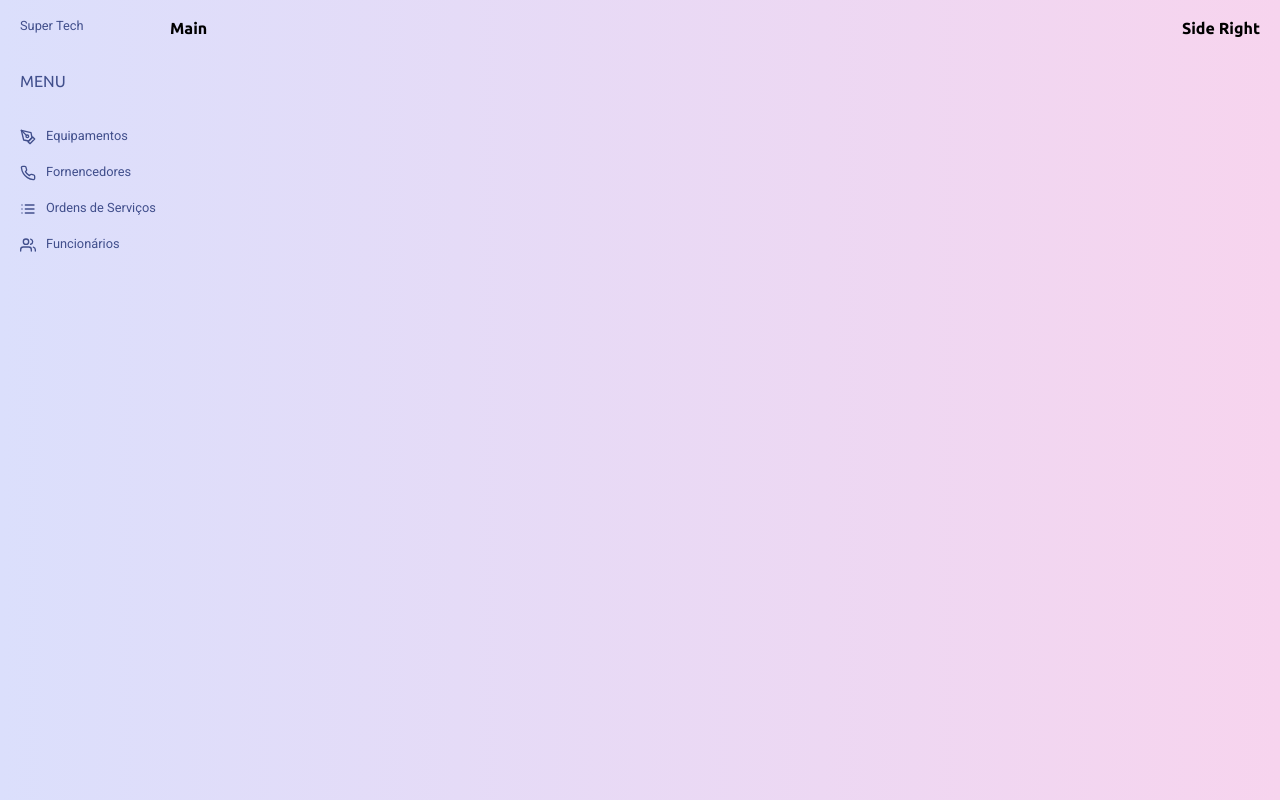
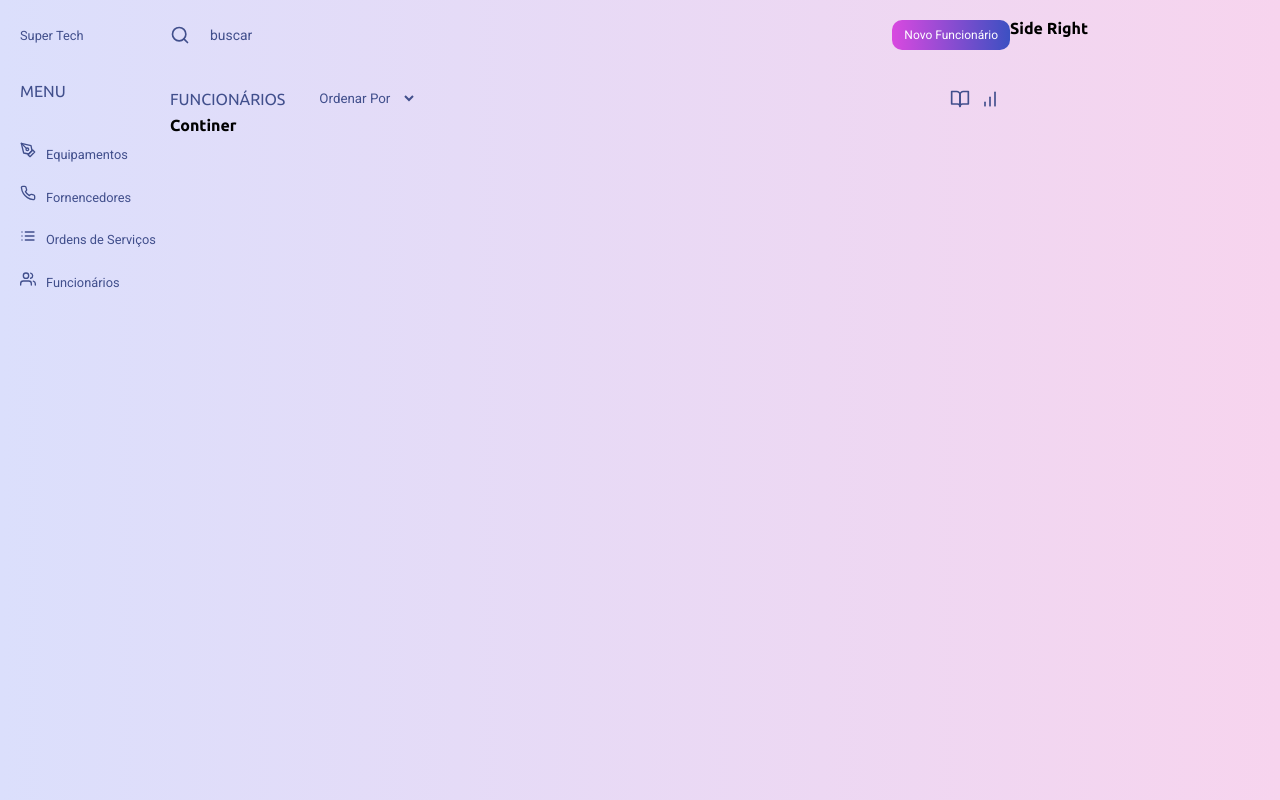
Before and after one commit to robsonmvieira/erp, a React (Create React App) app: page /admin in a window 1280 px wide. Built offline with nearby package versions, Linux system fonts and the light colour scheme.

Commit message:
feat: add Menu to main Secion from Admin page

```diff
--- a/src/pages/Admin/index.tsx
+++ b/src/pages/Admin/index.tsx
@@ -1,13 +1,23 @@
 import React from 'react'
 
-import { FiPenTool, FiPhone, FiList, FiUsers } from 'react-icons/fi'
+import {
+  FiPenTool,
+  FiPhone,
+  FiList,
+  FiUsers,
+  FiSearch,
+  FiBookOpen,
+  FiBarChart
+} from 'react-icons/fi'
 import {
   Container,
   Content,
   SideLeft,
   Main,
   SideRight,
-  SideLeftMenuList
+  SideLeftMenuList,
+  EmployeeMenu,
+  EmployeeContainer
 } from './styles'
 
 // interface LiProps extends LiHTMLAttributes<HTMLLIElement> {
@@ -42,7 +52,28 @@ const Admin: React.FC = () => {
           </SideLeftMenuList>
         </SideLeft>
         <Main>
-          <h1>Main</h1>
+          <div>
+            <div>
+              <FiSearch size={20} />
+              <input type="text" name="search" placeholder="buscar" />
+            </div>
+            <button type="button">Novo Funcionário</button>
+          </div>
+          <EmployeeMenu>
+            <div>
+              <span>Funcionários</span>
+              <select>
+                <option value="volvo">Ordenar Por</option>
+              </select>
+            </div>
+            <div>
+              <FiBookOpen size={20} />
+              <FiBarChart size={20} />
+            </div>
+          </EmployeeMenu>
+          <EmployeeContainer>
+            <h2>Continer</h2>
+          </EmployeeContainer>
         </Main>
         <SideRight>
           <h1>Side Right</h1>
--- a/src/pages/Admin/styles.ts
+++ b/src/pages/Admin/styles.ts
@@ -34,6 +34,7 @@ export const SideLeft = styled.aside`
     font-family: 'Roboto', sans-serif;
     font-size: 0.8em;
     font-weight: 400;
+    margin-top: 10px;
   }
 
   h2 {
@@ -57,17 +58,93 @@ export const SideLeftMenuList = styled.ul`
       margin-right: 10px;
     }
   }
-  /* li:not(:first-child) {
-    margin-bottom: 10px;
-  } */
 `
 export const Main = styled.main`
   display: flex;
   flex: 1;
+  flex-direction: column;
+
+  div {
+    display: flex;
+    justify-content: space-between;
+
+    div {
+      display: flex;
+      align-items: center;
+      svg {
+        margin-right: 10px;
+        color: #414f8c;
+      }
+      input {
+        border-radius: 4px;
+        /* border: 1px solid #414f8c; */
+        border: none;
+        background: transparent;
+        padding-left: 10px;
+        font-size: 0.87em;
+        height: 20px;
+
+        &::placeholder {
+          font-size: 0.87em;
+          color: #414f8c;
+          font-size: 1em;
+        }
+        &:focus {
+          outline: none;
+        }
+      }
+    }
+    button {
+      background: linear-gradient(to right, #d949e0, #3c50c2);
+      color: #fff;
+      border: 0;
+      border-radius: 10px;
+      padding: 8px 12px;
+      font-size: 0.75em;
+    }
+  }
+`
+export const EmployeeMenu = styled.div`
+  margin-top: 30px;
+
+  > div {
+    span {
+      color: #414f8c;
+      /* margin: 40px 0; */
+      margin-right: 20px;
+      font-weight: normal;
+      text-transform: uppercase;
+    }
+
+    select {
+      border: none;
+      background: transparent;
+      color: #414f8c;
+      font-family: 'Roboto', sans-serif;
+      line-height: 20px;
+      padding: 10px;
+
+      &:focus {
+        border: 1px solid #884bc8;
+        border-radius: 4px;
+        padding: 5px;
+      }
+      option {
+        border: none;
+        font-family: 'Roboto', sans-serif;
+        /* background: transparent; */
+        margin-top: 10px;
+
+        &:focus {
+          background: transparent;
+        }
+      }
+    }
+  }
+`
+export const EmployeeContainer = styled.div``
+export const SideRight = styled.aside`
+  width: 250px;
   /* width: 100%;
   height: 100vh; */
 `
-export const SideRight = styled.aside`
-  /* width: 100%;
-  height: 100vh; */
-`
```
